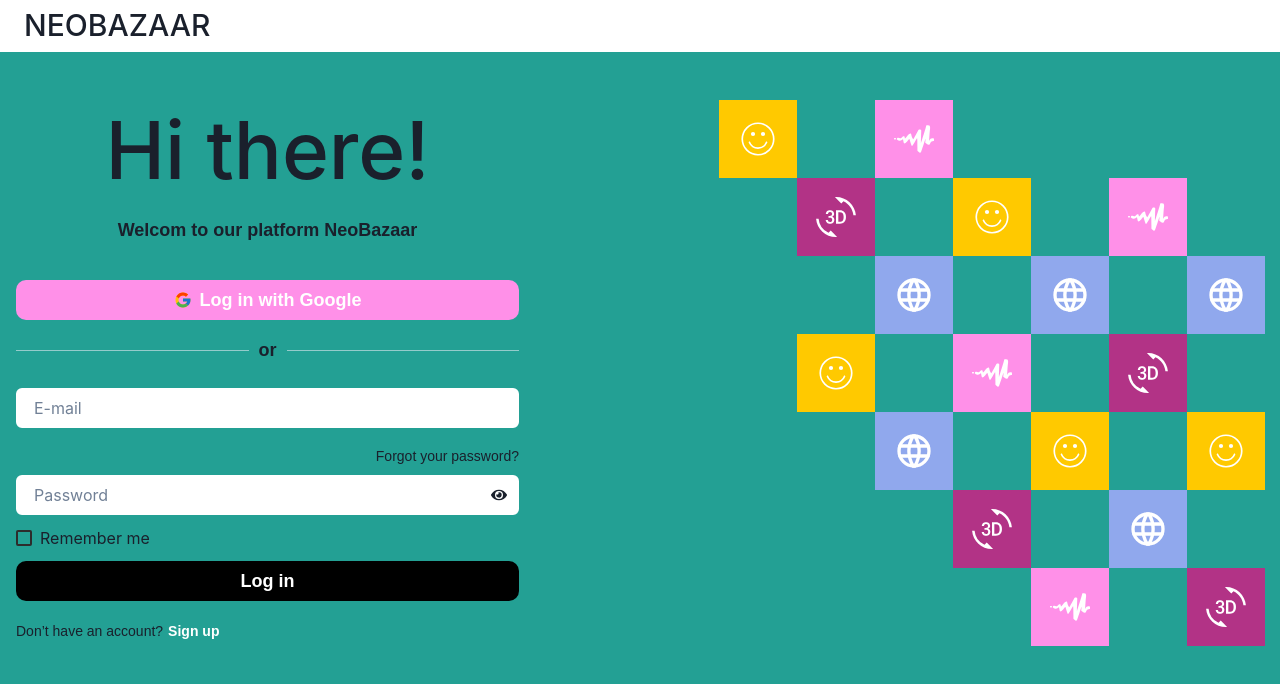
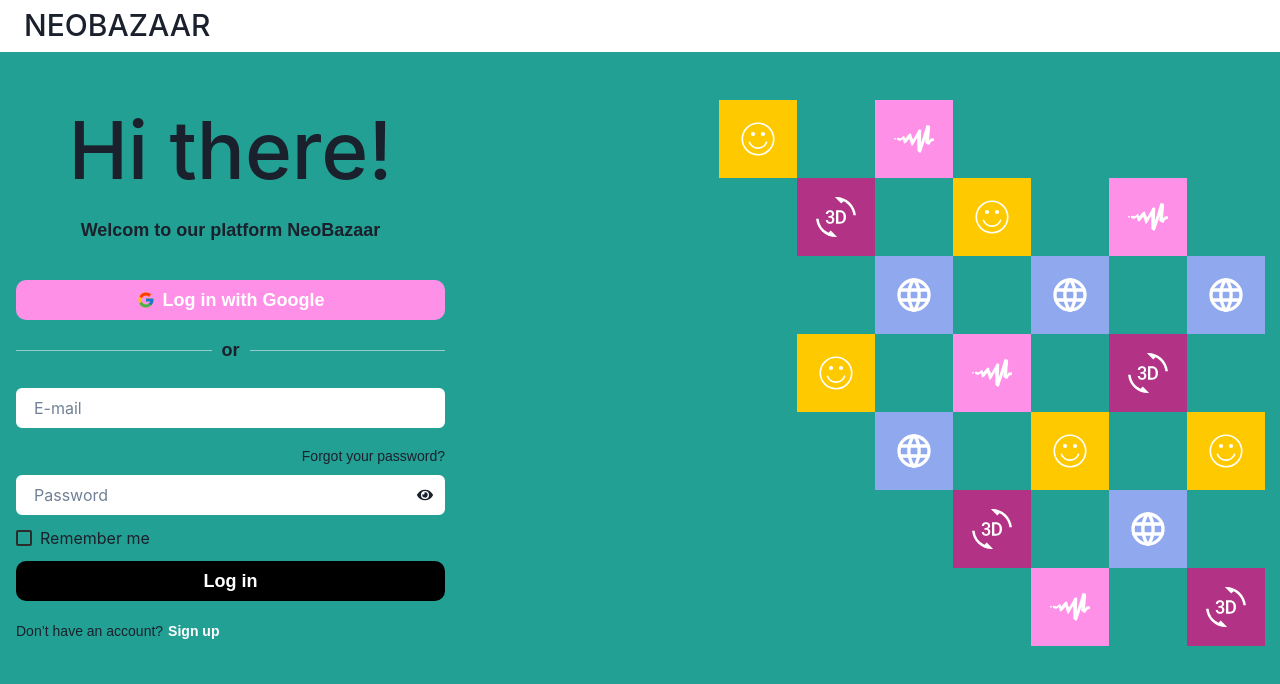
Before and after one commit to lada000/DigitalBazaar, a React (Create React App) app: page /log-in in a window 1280 px wide. Shown: the top 684 px of the page. Built offline with nearby package versions, Linux system fonts and the light colour scheme.

Commit message:
Fix blocks that don't match the design

```diff
--- a/src/components/LogInSignUp/formSignUp.jsx
+++ b/src/components/LogInSignUp/formSignUp.jsx
@@ -137,6 +137,7 @@
             sx={{
               ".chakra-checkbox__control": {
                 backgroundColor: "transparent",
+
                 borderColor: "black",
                 textStyle: "body-small",
                 _checked: {
--- a/src/pages/Home/_categories.jsx
+++ b/src/pages/Home/_categories.jsx
@@ -34,6 +34,7 @@
   bgSize: "cover",
   width: "100%",
   height: "100%",
+  borderRadius: '20px',
  };
 
 const Categories = () => {
--- a/src/pages/Home/_reviews.jsx
+++ b/src/pages/Home/_reviews.jsx
@@ -55,7 +55,7 @@
     backgroundSize: "contain, cover",
     color: "#fff",
     position: "relative",
-    transition: "all .4s ease-in-out",
+    transition: "all .5s",
   };
 
   const flexTextStyle = {
--- a/src/pages/logIn.jsx
+++ b/src/pages/logIn.jsx
@@ -12,7 +12,7 @@
       <HeaderLogIn />
       <Container maxW='8xl'>
         <Box display='flex' margin='50px auto'>
-          <Box margin='0 100px 0 0' width='50%'>
+          <Box margin='0 174px 0 0' width='50%'>
             <Box
               display='flex'
               flexDirection='column'
--- a/src/pages/signUp.jsx
+++ b/src/pages/signUp.jsx
@@ -14,7 +14,7 @@
       <HeaderLogIn />
       <Container maxW='8xl'>
         <Box display='flex' margin='50px auto'>
-          <Box margin='0 100px 0 0' width='50%'>
+          <Box margin='0 174px 0 0' width='50%'>
             <Box
               display='flex'
               flexDirection='column'
```
